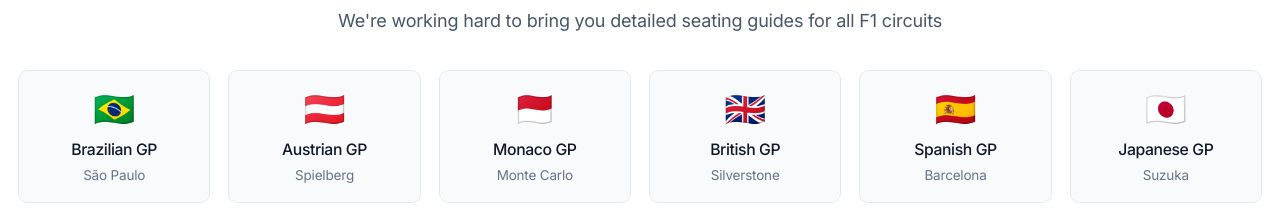
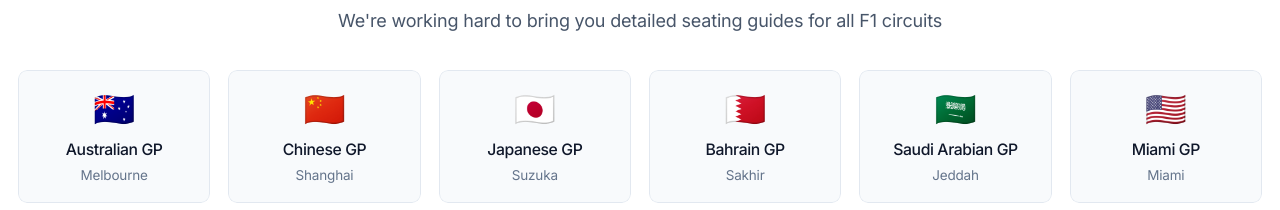
Before and after one commit to enumcase/f1spot, a Next.js app: page / in a window 1280 px wide. Shown: the part 590-800 px from the top of the page. Built offline with nearby package versions, Linux system fonts and the light colour scheme.

Commit message:
coming soon

```diff
--- a/src/components/ComingSoonSection.tsx
+++ b/src/components/ComingSoonSection.tsx
@@ -1,23 +1,37 @@
 'use client';
 
 import { useMemo } from 'react';
+import { allRaces, CIRCUITS_WITH_FULL_DATA } from '@/lib/data/races';
 
-// Sample of popular circuits that will be coming soon
-const COMING_SOON_CIRCUITS = [
-  { name: 'Monaco GP', location: 'Monte Carlo', flag: '🇲🇨' },
-  { name: 'British GP', location: 'Silverstone', flag: '🇬🇧' },
-  { name: 'Italian GP', location: 'Monza', flag: '🇮🇹' },
-  { name: 'Japanese GP', location: 'Suzuka', flag: '🇯🇵' },
-  { name: 'Brazilian GP', location: 'São Paulo', flag: '🇧🇷' },
-  { name: 'Spanish GP', location: 'Barcelona', flag: '🇪🇸' },
-  { name: 'Canadian GP', location: 'Montreal', flag: '🇨🇦' },
-  { name: 'Austrian GP', location: 'Spielberg', flag: '🇦🇹' },
-];
+// Map race IDs to flag emojis
+const RACE_FLAGS: Record<string, string> = {
+  'australia-gp': '🇦🇺',
+  'china-gp': '🇨🇳',
+  'japan-gp': '🇯🇵',
+  'bahrain-gp': '🇧🇭',
+  'saudi-arabia-gp': '🇸🇦',
+  'miami-gp': '🇺🇸',
+  'emilia-romagna-gp': '🇮🇹',
+  'monaco-gp': '🇲🇨',
+  'spain-gp': '🇪🇸',
+  'canadian-gp': '🇨🇦',
+  'austria-gp': '🇦🇹',
+  'british-gp': '🇬🇧',
+  'belgian-gp': '🇧🇪',
+  'hungarian-gp': '🇭🇺',
+  'dutch-gp': '🇳🇱',
+  'italian-gp': '🇮🇹',
+  'mexico-gp': '🇲🇽',
+  'brazil-gp': '🇧🇷',
+  'las-vegas-gp': '🇺🇸',
+  'qatar-gp': '🇶🇦',
+  'abu-dhabi-gp': '🇦🇪',
+};
 
 export default function ComingSoonSection() {
-  // Shuffle the circuits for visual variety
-  const shuffledCircuits = useMemo(() => {
-    return [...COMING_SOON_CIRCUITS].sort(() => Math.random() - 0.5);
+  // Get races that don't have full data yet, in original order
+  const comingSoonRaces = useMemo(() => {
+    return allRaces.filter(race => !CIRCUITS_WITH_FULL_DATA.includes(race.id));
   }, []);
 
   return (
@@ -32,20 +46,20 @@
       </div>
 
       <div className="grid grid-cols-2 sm:grid-cols-3 md:grid-cols-4 lg:grid-cols-6 gap-3 md:gap-4">
-        {shuffledCircuits.map((circuit, index) => (
+        {comingSoonRaces.map((race, index) => (
           <div
-            key={circuit.name}
+            key={race.id}
             className="bg-slate-50 dark:bg-slate-800 rounded-lg p-3 md:p-4 text-center border border-slate-200 dark:border-slate-700 hover:border-slate-300 dark:hover:border-slate-600 transition-colors"
             style={{
               animationDelay: `${index * 100}ms`,
             }}
           >
-            <div className="text-2xl md:text-3xl mb-2">{circuit.flag}</div>
+            <div className="text-2xl md:text-3xl mb-2">{RACE_FLAGS[race.id] || '🏁'}</div>
             <h3 className="font-medium text-slate-900 dark:text-white text-xs sm:text-sm mb-1">
-              {circuit.name}
+              {race.title}
             </h3>
             <p className="text-slate-500 dark:text-slate-400 text-xs">
-              {circuit.location}
+              {race.location}
             </p>
           </div>
         ))}
--- a/src/lib/data/races.ts
+++ b/src/lib/data/races.ts
@@ -33,14 +33,14 @@
 }
 
 // Circuits with full data that should be shown
-const CIRCUITS_WITH_FULL_DATA = [
+export const CIRCUITS_WITH_FULL_DATA = [
   'singapore-gp',
   'azerbaijan-gp',
   'us-cota-gp'
 ];
 
 // Official 2025 F1 race calendar data
-const allRaces: Race[] = [
+export const allRaces: Race[] = [
   {
     id: 'australia-gp',
     title: 'Australian GP',
```
